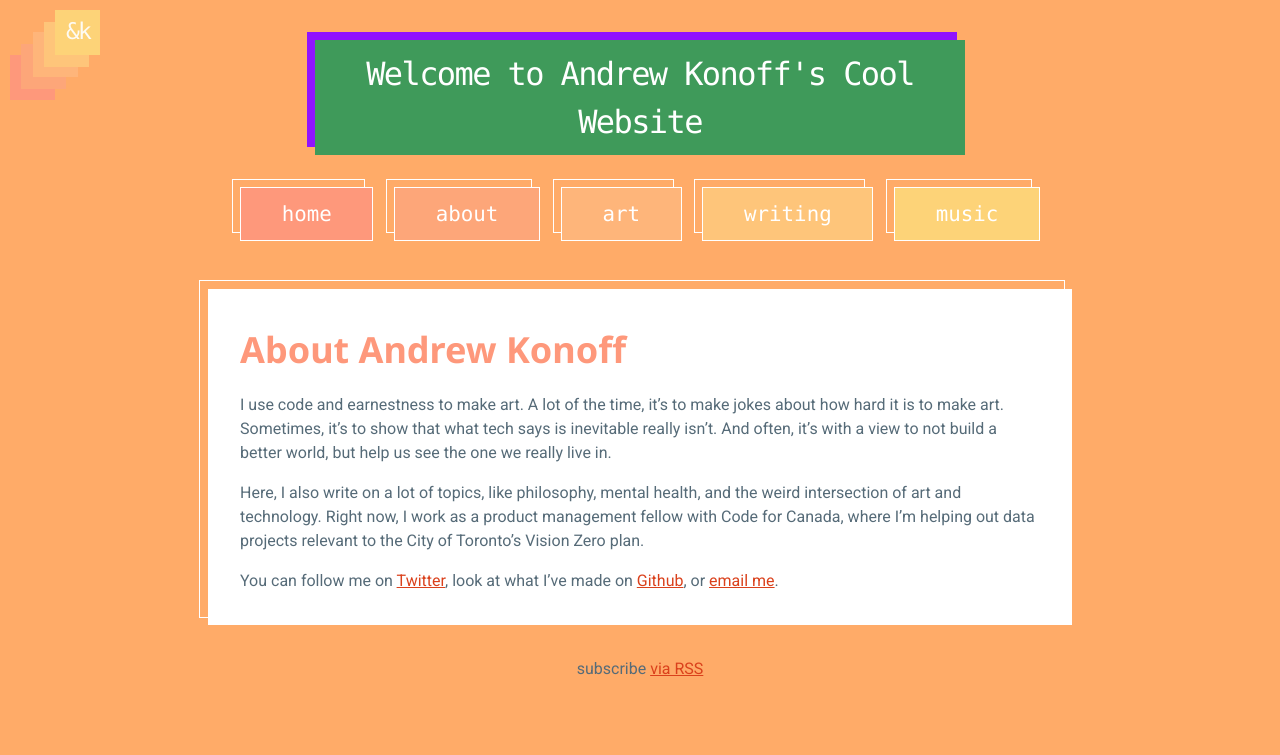
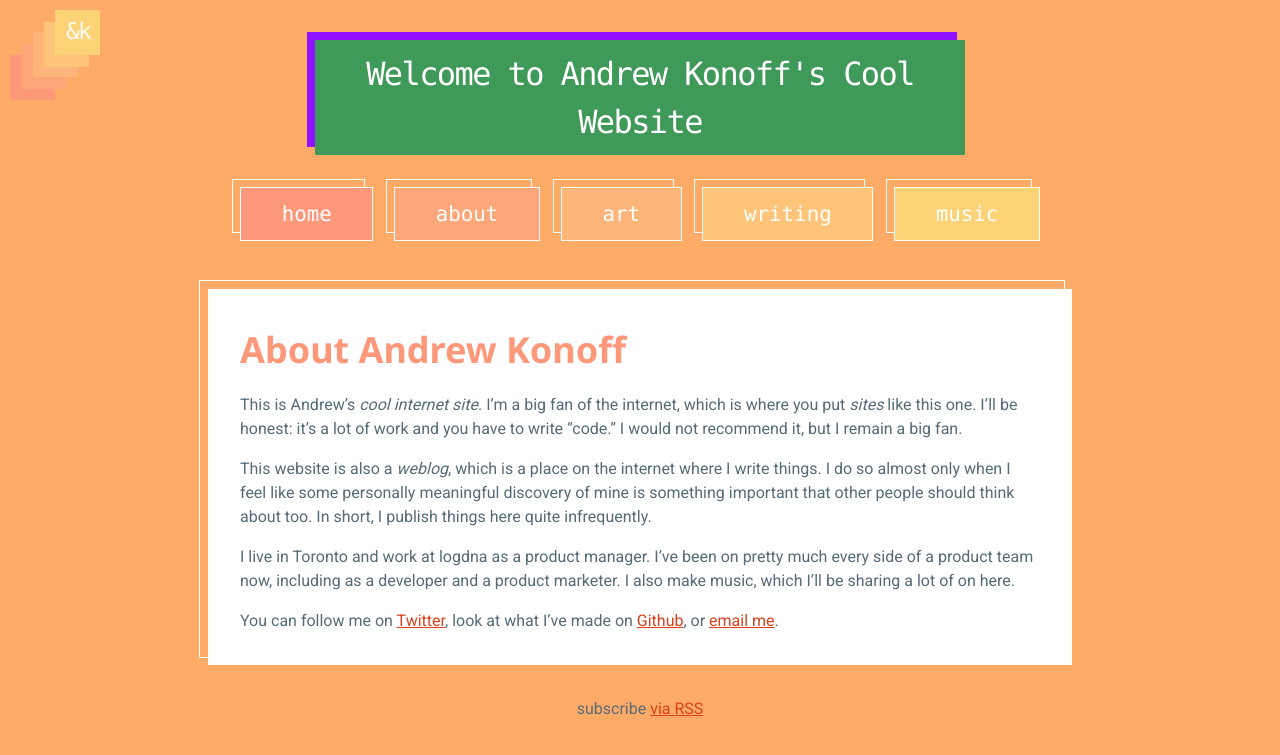
Before and after one commit to andkon/andkon.github.io, a Jekyll site: the page built from about.md, in a window 1280 px wide. Shown: the top 755 px of the page. Built offline with Jekyll 4.4.1, drawn with Linux system fonts in a browser that asks for light colours.

Commit message:
Updated bio

```diff
--- a/_includes/post_footer.html
+++ b/_includes/post_footer.html
@@ -3,7 +3,7 @@
   <div class="about">
     <div class="author-pic"><img src="{{ '/assets/images/the_author.png' | relative_url }}"></div>
     <h1>about &k</h1>
-    <p>I'm exploring apps as a creative form by making lots of weird things. A philosopher by training and a product manager by trade, I live in Vancouver, BC.</p>
+    <p>A philosopher by training, a musician by inclination and a product manager by trade, I live in Toronto.</p>
   </div>
 </footer>
 
@@ -13,9 +13,5 @@
       <em>Back to</em>
       <strong>🍑 the blog</strong>
     </a>
-    <a class="button subscribe" href="https://tinyletter.com/andk" target="_blank">
-      <em>Subscribe to</em>
-      <strong>💌 WEIRD APP WEEKLY 💌</strong>
-    </a>
   </nav>
 </footer>
--- a/about.md
+++ b/about.md
@@ -3,8 +3,10 @@ title: About Andrew Konoff
 layout: page
 ---
 
-I use code and earnestness to make art. A lot of the time, it's to make jokes about how hard it is to make art. Sometimes, it's to show that what tech says is inevitable really isn't. And often, it's with a view to not build a better world, but help us see the one we really live in.
+This is Andrew's _cool internet site_. I'm a big fan of the internet, which is where you put _sites_ like this one. I'll be honest: it's a lot of work and you have to write "code." I would not recommend it, but I remain a big fan.
 
-Here, I also write on a lot of topics, like philosophy, mental health, and the weird intersection of art and technology. Right now, I work as a product management fellow with Code for Canada, where I'm helping out data projects relevant to the City of Toronto's Vision Zero plan.
+This website is also a _weblog_, which is a place on the internet where I write things. I do so almost only when I feel like some personally meaningful discovery of mine is something important that other people should think about too. In short, I publish things here quite infrequently.
+
+I live in Toronto and work at logdna as a product manager. I've been on pretty much every side of a product team now, including as a developer and a product marketer. I also make music, which I'll be sharing a lot of on here.
 
 You can follow me on [Twitter](https://twitter.com/andknf), look at what I've made on [Github](https://github.com/andkon), or [email me](mailto:andrew.konoff@gmail.com).
```
Also changed, not shown: _posts/2001-01-01-template.md (added, +9 -0 lines), _posts/2019-08-12-my-apps.md (added, +9 -0 lines).
